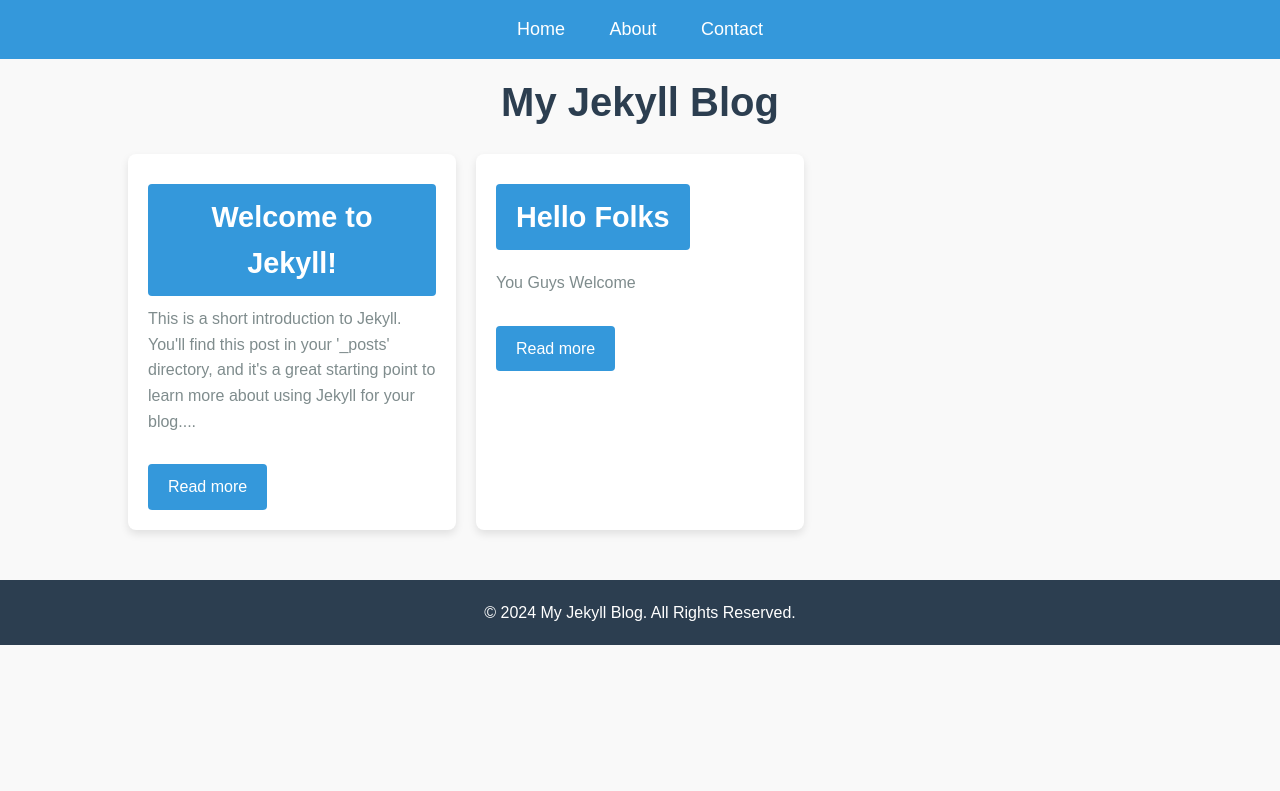
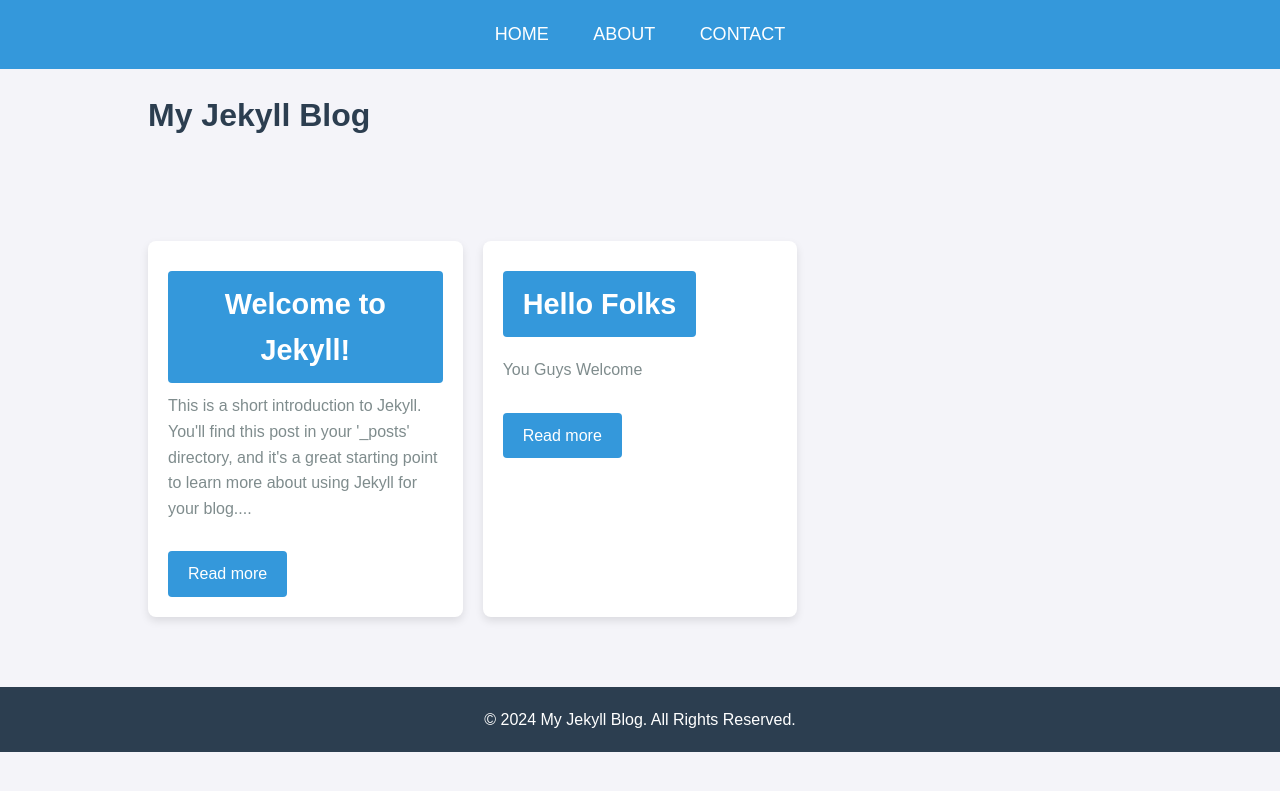
Before and after one commit to Hike-projects/Blogpage, a Jekyll site: the page built from index.markdown, in a window 1280 px wide. Shown: the top 791 px of the page. Built offline with Jekyll 4.4.1, drawn with Linux system fonts in a browser that asks for light colours.

Commit message:
Update style.css

```diff
--- a/assets/css/style.css
+++ b/assets/css/style.css
@@ -1,4 +1,4 @@
-/* Reset some basic styles */
+/* Reset basic styles for consistent design */
 * {
   margin: 0;
   padding: 0;
@@ -7,10 +7,10 @@
 
 body {
   font-family: 'Arial', sans-serif;
-  background-color: #f9f9f9;
+  background-color: #f4f4f9;
   color: #333;
   line-height: 1.6;
-  padding-top: 50px;  /* To ensure content isn't hidden behind the navbar */
+  padding-top: 70px;  /* To prevent content being hidden behind fixed navbar */
 }
 
 h1, h2, h3 {
@@ -29,12 +29,13 @@ a:hover {
 .container {
   width: 80%;
   margin: 0 auto;
+  padding: 20px;
 }
 
-/* Navigation Bar */
+/* Navbar */
 .navbar {
-  background: #3498db;
-  padding: 15px;
+  background-color: #3498db;
+  padding: 20px;
   text-align: center;
   position: fixed;
   width: 100%;
@@ -47,28 +48,23 @@ a:hover {
   color: white;
   margin: 0 20px;
   font-size: 18px;
+  text-transform: uppercase;
 }
 
 .navbar a:hover {
   color: #f39c12;
 }
 
-h1 {
-  text-align: center;
-  margin: 20px 0;
-  font-size: 2.5em;
-}
-
-/* Homepage layout */
+/* Homepage Layout */
 .homepage-posts {
   display: grid;
   grid-template-columns: repeat(auto-fill, minmax(300px, 1fr));
   gap: 20px;
-  margin-top: 20px;
+  margin-top: 100px;
 }
 
 .article-preview {
-  background: white;
+  background-color: white;
   padding: 20px;
   border-radius: 8px;
   box-shadow: 0 4px 8px rgba(0, 0, 0, 0.1);
@@ -105,7 +101,7 @@ h1 {
   background: #2980b9;
 }
 
-/* Post page */
+/* Post Page */
 .post-page {
   max-width: 800px;
   margin: 0 auto;
@@ -123,14 +119,30 @@ h1 {
 .post-page .content {
   font-size: 18px;
   line-height: 1.8;
+  color: #34495e;
+}
+
+.post-page .content code {
+  background-color: #f4f4f4;
+  padding: 5px 10px;
+  font-size: 16px;
+  border-radius: 4px;
 }
 
 footer {
-  background: #2c3e50;
+  background-color: #2c3e50;
   color: white;
   text-align: center;
   padding: 20px;
   margin-top: 50px;
+}
+
+footer a {
+  color: #f39c12;
+}
+
+footer a:hover {
+  text-decoration: underline;
 }
 
 /* Responsive Design */
@@ -139,16 +151,16 @@ footer {
     width: 90%;
   }
 
-  .homepage-posts {
-    grid-template-columns: 1fr;
-  }
-
   .navbar {
-    padding: 10px;
+    padding: 15px;
   }
 
   .navbar a {
     font-size: 16px;
     margin: 0 15px;
   }
+
+  .homepage-posts {
+    grid-template-columns: 1fr;
+  }
 }
```
